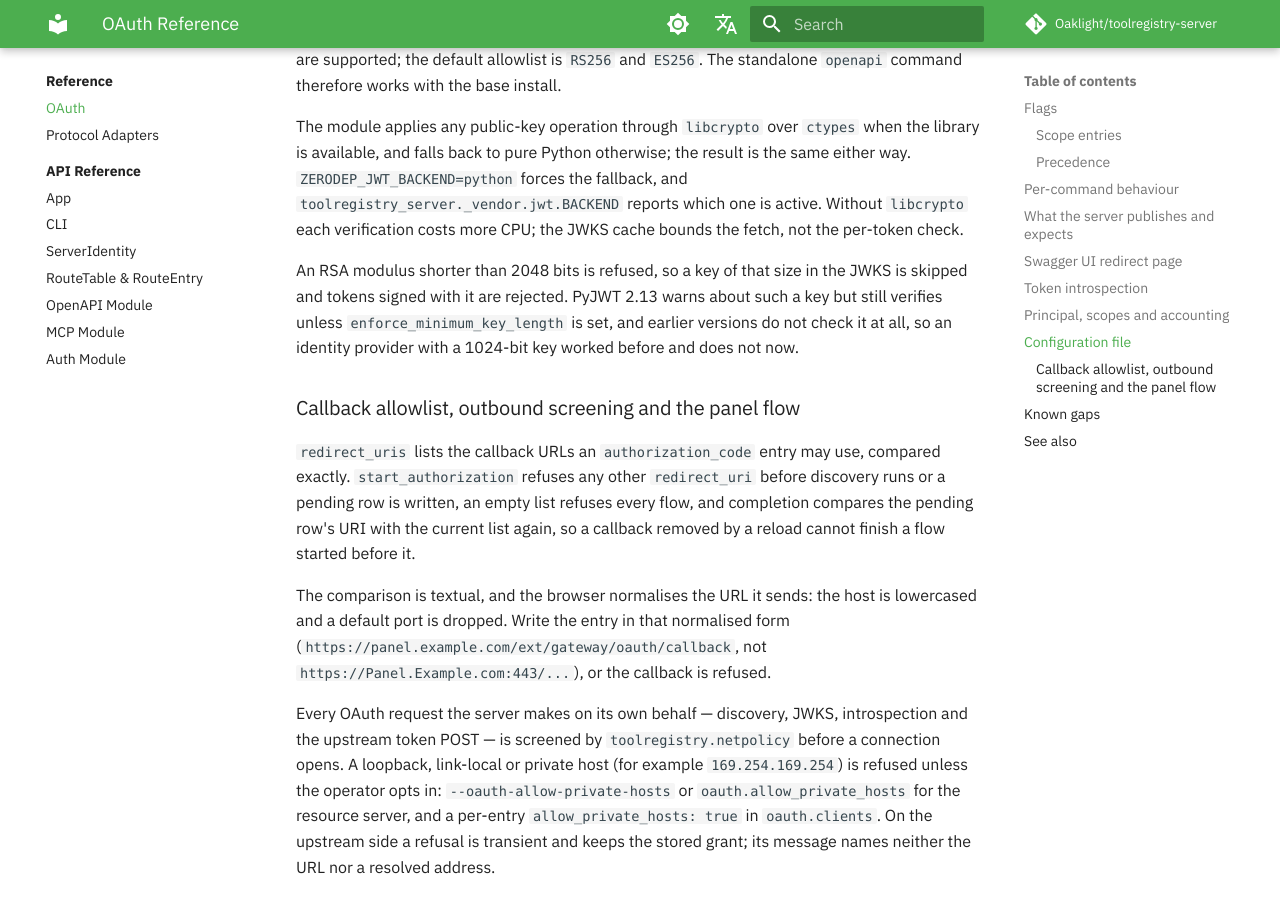
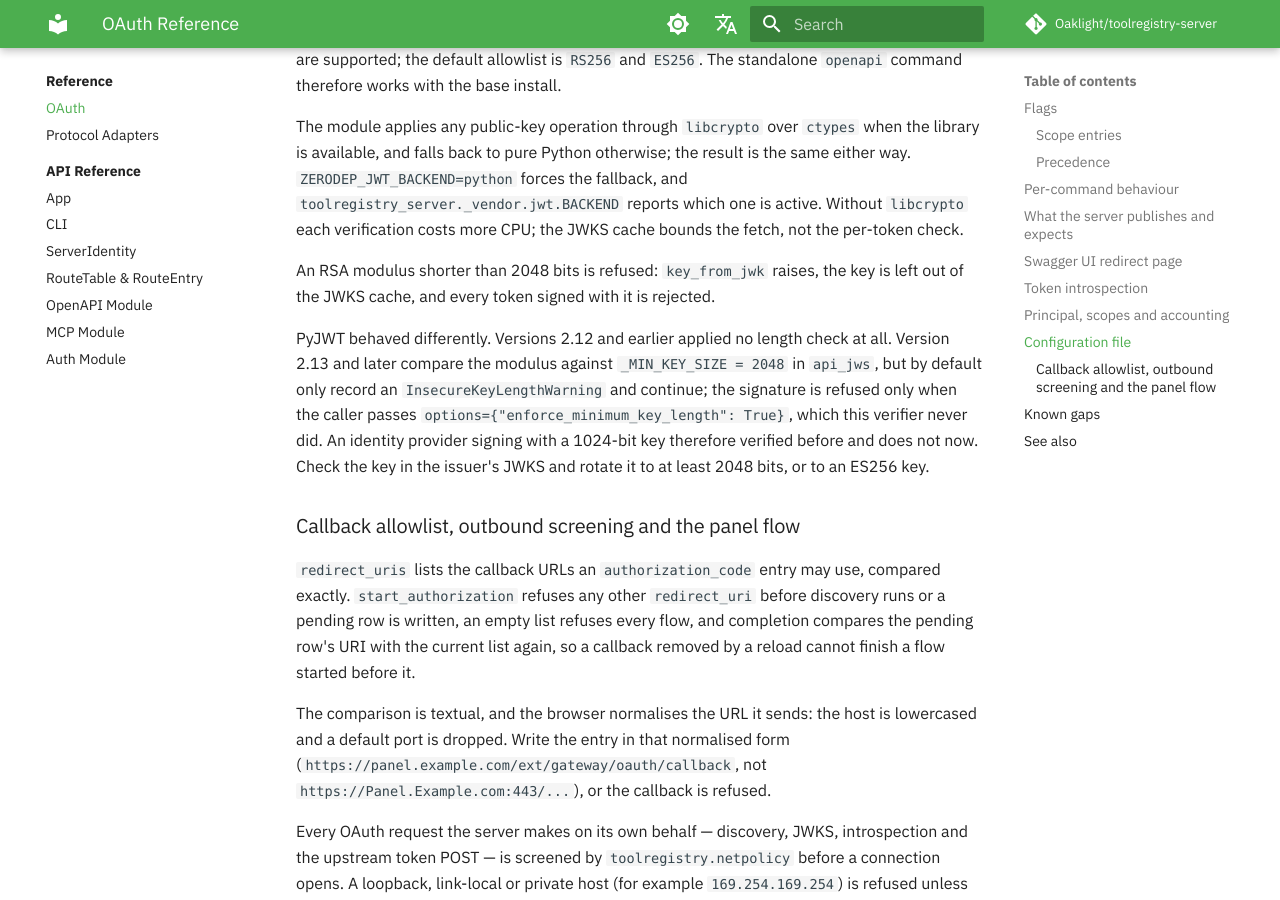
Before and after one commit to Oaklight/toolregistry-server, an MkDocs documentation site: the page built from docs/reference/oauth.md, in a window 1280 px wide and 900 px high, scrolled down 9828 px. Built offline with MkDocs 1.6.1 and Material for MkDocs 9.7.7, drawn with Linux system fonts in a browser that asks for light colours; some web fonts are replaced; comment, search, counter and statistics services are not loaded.

Commit message:
docs(oauth): spell out the RSA key-size change and PyJWT's version behaviour

```diff
--- a/docs/reference/oauth.md
+++ b/docs/reference/oauth.md
@@ -365,11 +365,17 @@ fallback, and `toolregistry_server._vendor.jwt.BACKEND` reports which one is
 active. Without `libcrypto` each verification costs more CPU; the JWKS cache
 bounds the fetch, not the per-token check.
 
-An RSA modulus shorter than 2048 bits is refused, so a key of that size in the
-JWKS is skipped and tokens signed with it are rejected. PyJWT 2.13 warns about
-such a key but still verifies unless `enforce_minimum_key_length` is set, and
-earlier versions do not check it at all, so an identity provider with a
-1024-bit key worked before and does not now.
+An RSA modulus shorter than 2048 bits is refused: `key_from_jwk` raises, the
+key is left out of the JWKS cache, and every token signed with it is rejected.
+
+PyJWT behaved differently. Versions 2.12 and earlier applied no length check at
+all. Version 2.13 and later compare the modulus against `_MIN_KEY_SIZE = 2048`
+in `api_jws`, but by default only record an `InsecureKeyLengthWarning` and
+continue; the signature is refused only when the caller passes
+`options={"enforce_minimum_key_length": True}`, which this verifier never did.
+An identity provider signing with a 1024-bit key therefore verified before and
+does not now. Check the key in the issuer's JWKS and rotate it to at least
+2048 bits, or to an ES256 key.
 
 ### Callback allowlist, outbound screening and the panel flow
 
```
Also changed, not shown: docs/changelog.md (+1 -1 lines).
